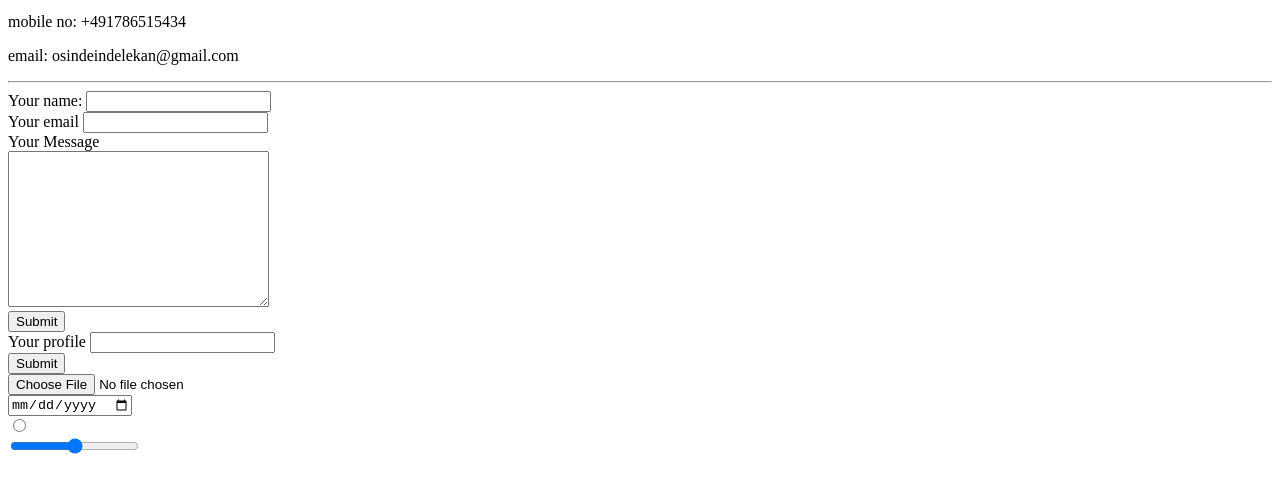
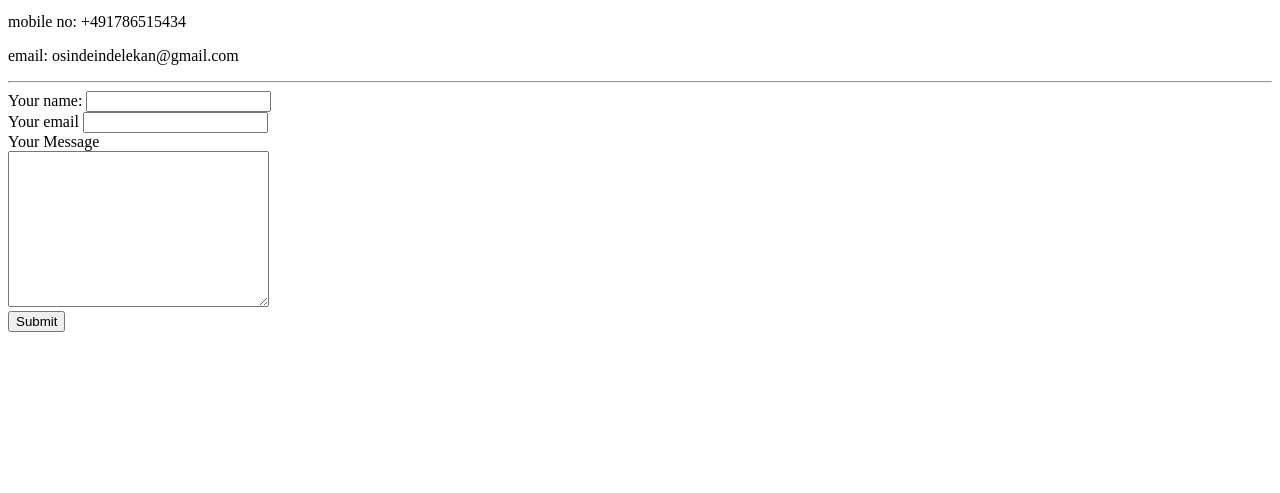
Before and after one commit to Lekan-Osindeinde/CV, a plain HTML site: page contact.html in a window 1280 px wide. Shown: the part 101-594 px from the top of the page. Drawn offline with Linux system fonts and the light colour scheme.

Commit message:
Removal of unnecessary sections

```diff
--- a/contact.html
+++ b/contact.html
@@ -18,14 +18,6 @@
       <label>Your Message</label><br>
       <textarea name="YourMessage" rows="10" cols="30"></textarea><br>
       <input type="submit" name=""><br>
-      <label>Your profile</label>
-      <input type="text" name="" value=""><br>
-      <input type="submit" name=""><br>
-      <input type="file" name=""><br>
-      <input type="date" name=""><br>
-      <input type="radio" name=""><br>
-      <input type="range" name="">
-
 
     </form>
 
```
